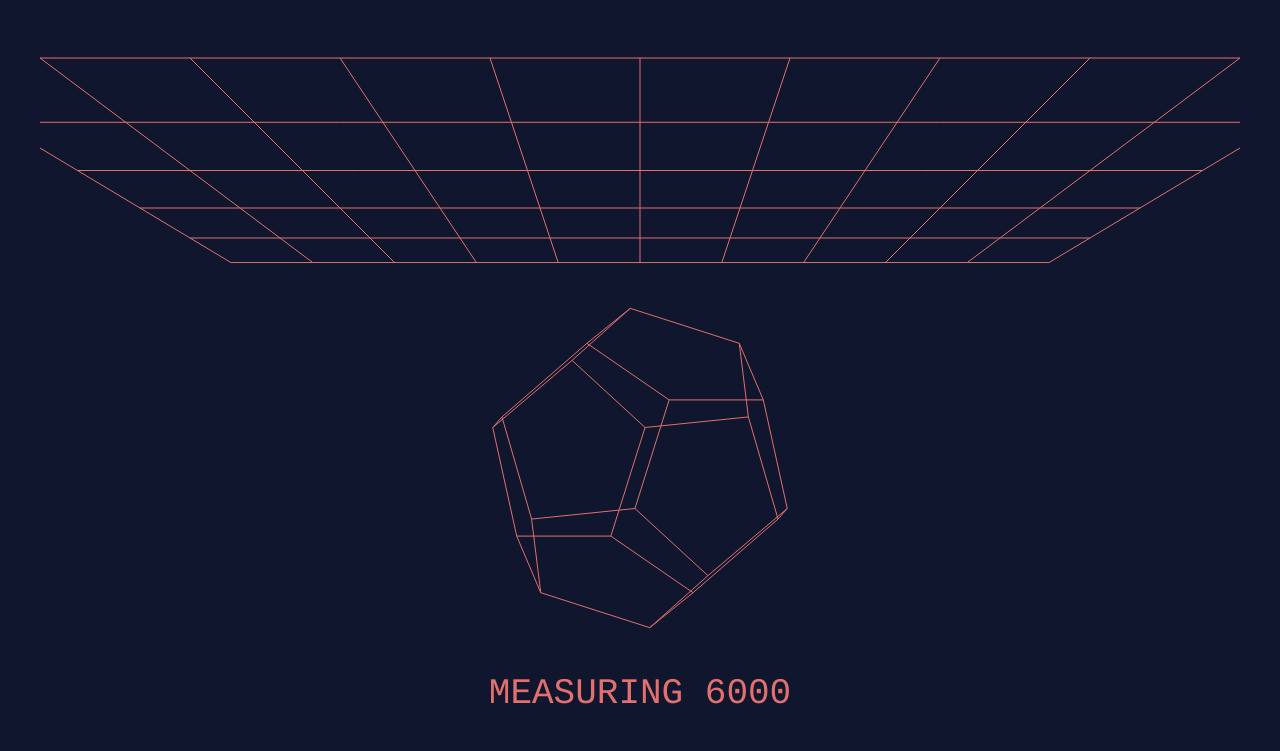
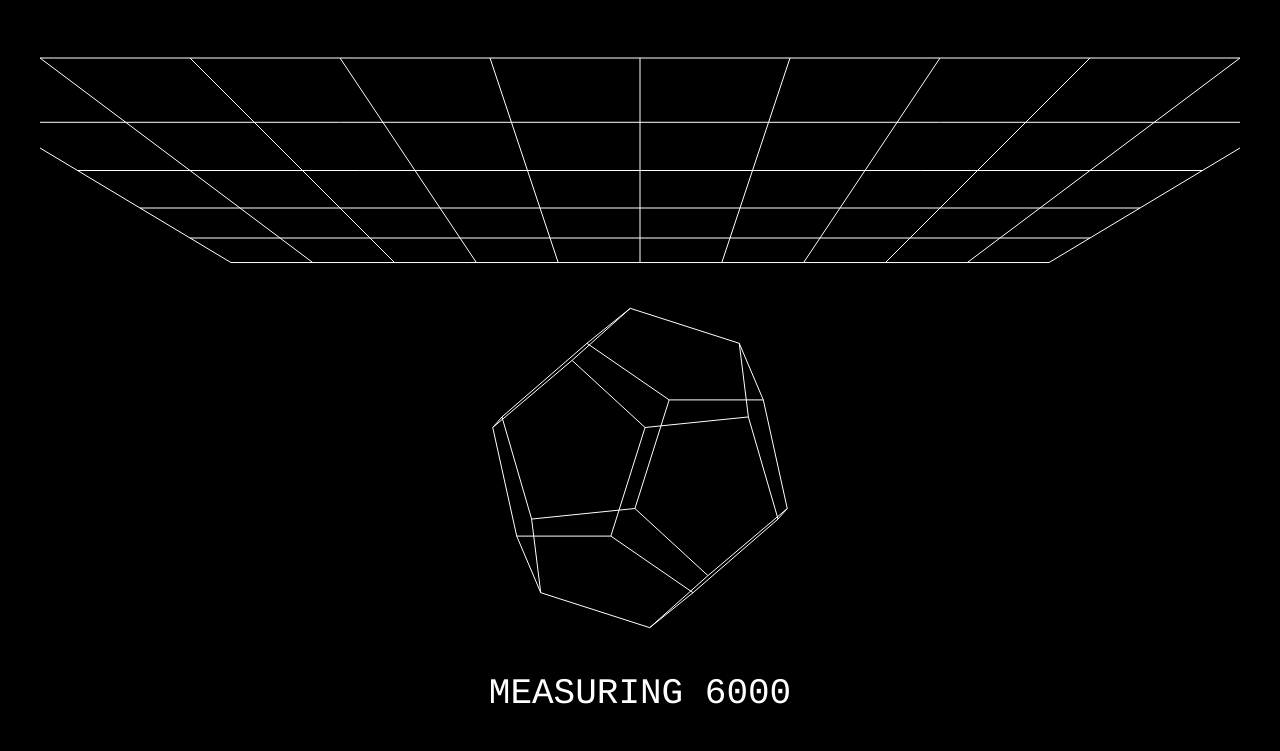
Before and after one commit to mabur/generative_art, a plain HTML site: page platon.html in a window 1280 px wide. Shown: the top 751 px of the page. Drawn offline with Linux system fonts and the light colour scheme.

Commit message:
Make platon minimalistic

```diff
--- a/platon.html
+++ b/platon.html
@@ -1,17 +1,21 @@
 <!DOCTYPE html>
 <html>
 <head>
-<title>Platon</title>
+<link rel="stylesheet" type="text/css" href="style.css">
+<title>platon</title>
 <style>
 @import url('https://fonts.googleapis.com/css?family=Fira+Mono');
 </style>
 <meta charset="utf-8"/>
+<body bgcolor="black" color="white">
+<center>
+<script src="header.js"></script>
 <script type="application/javascript">
 const WIDTH = 1200;
 const HEIGHT = 1000;
 const CX = WIDTH / 2;
 const CY = HEIGHT / 2;
-const COLOR = "#E1706E"; "#499BB5";
+const COLOR = "white";//"#E1706E"; "#499BB5";
 const R = 300;
 const Z_CAM = -7.0;
 const FOCAL = 1.5 * CX;
@@ -178,9 +182,6 @@ function draw()
 }
 init();
 </script>
-</head>
-<body bgcolor="#10162E">
-<center>
 <canvas id="canvas" width="1200" height="1000"></canvas>
 </body>
 </html>
```
